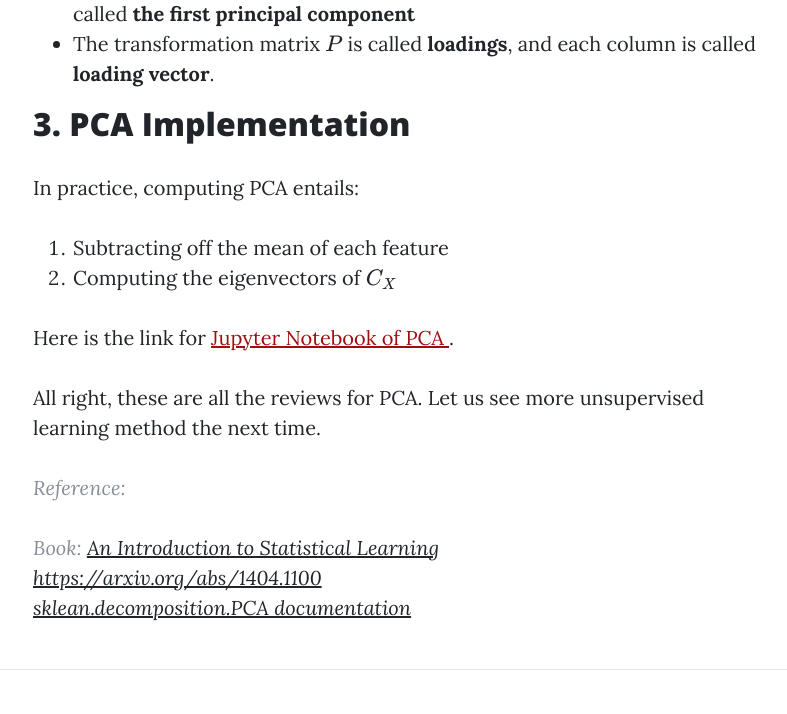
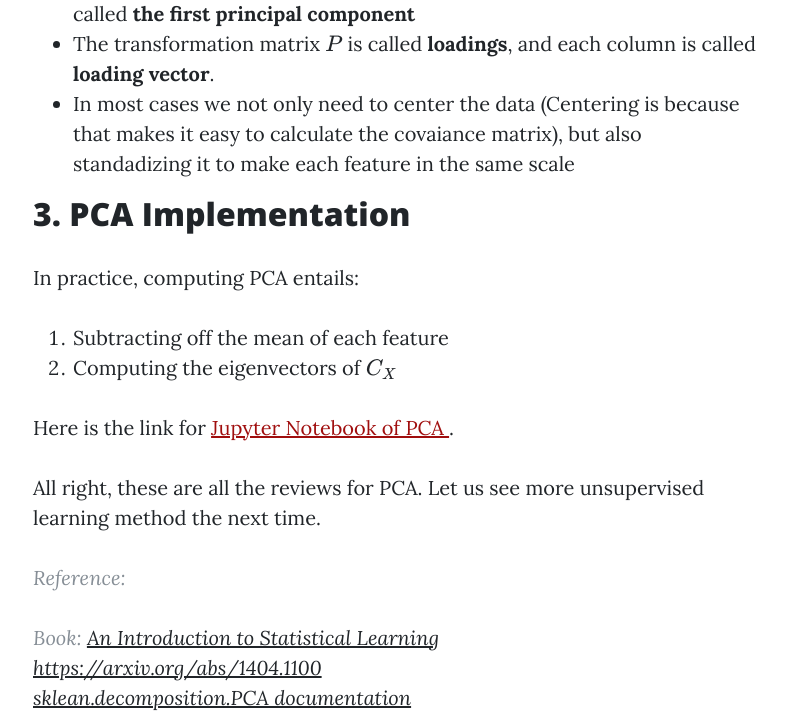
Before and after one commit to Fan-Gong/Fan-Gong.github.io, a website: page posts/PCA/index.html in a window 1280 px wide. Shown: the part 5491-6205 px from the top of the page, without its empty margins (242-1029 px from the left). Drawn offline with nearby package versions, Linux system fonts and the light colour scheme; some packages are replaced by stand-ins of ours; files that its build step writes are made by us from their sources; files whose address does not match are found by name.

Commit message:
Update index.html

```diff
--- a/posts/PCA/index.html
+++ b/posts/PCA/index.html
@@ -180,6 +180,7 @@
             <ul>
             <li>The results $Y$ is always called <strong>component scores</strong>. The first column is called <strong>the first principal component</strong></li>
             <li>The transformation matrix $P$ is called <strong>loadings</strong>, and each column is called <strong>loading vector</strong>.</li>
+            <li>In most cases we not only need to center the data (Centering is because that makes it easy to calculate the covaiance matrix), but also standadizing it to make each feature in the same scale</li>
             </ul>
             <h2 id="pca-implementation">3. PCA Implementation</h2>
             <p>In practice, computing PCA entails:</p>
```
